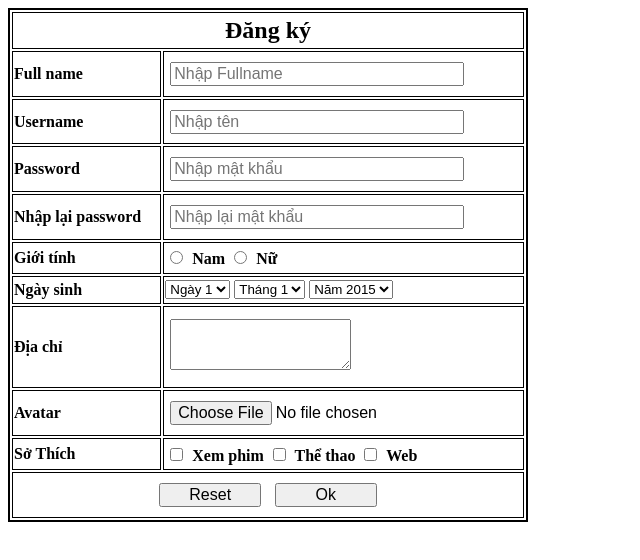
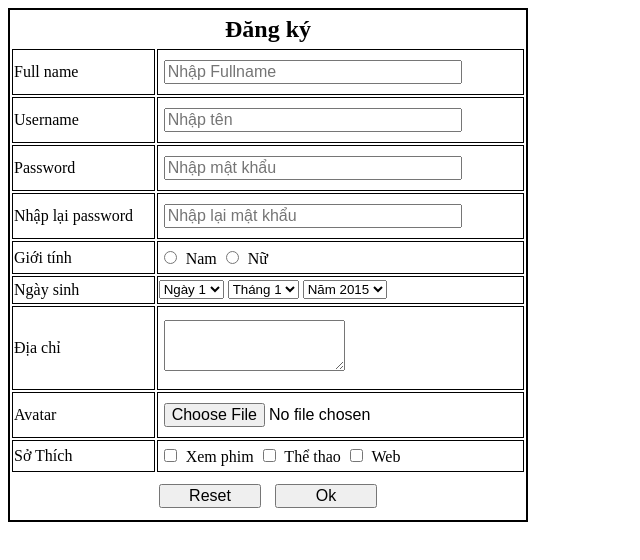
Before and after one commit to HieuNguyen06nd/Java30_Fontend, a plain HTML site: page BTVN02/index.html in a window 1280 px wide. Shown: the whole page, without its empty margins (0-640 px from the left). Drawn offline with Linux system fonts and the light colour scheme.

Commit message:
Update index.html

```diff
--- a/BTVN02/index.html
+++ b/BTVN02/index.html
@@ -13,18 +13,9 @@
         input{
             font-size: 100%;
             margin: 5px;
-            /* width: 80%; */
         }
         .width-80{
             width: 80%;
-        }
-
-        tr:first-child th{
-            text-align: center;
-        }
-        tr:last-child th{
-            text-align: center;
-            width: 20%;
         }
         tr:last-child input{
             width: 20%;
@@ -32,9 +23,8 @@
         tr{
             border: 1px solid black;
         }
-        th{
+        td{
             border: 1px solid black;
-            text-align: left;
         }
 
     </style>
@@ -47,33 +37,33 @@
                     <th colspan="2" style="width: 100%;"> <h2 style="margin: 0;">Đăng ký</h2> </th>
                 </tr>
                 <tr>
-                    <th>Full name</th>
-                    <th> <input class="width-80" type="text" placeholder="Nhập Fullname"> </th>
+                    <td>Full name</th>
+                    <td> <input class="width-80" type="text" placeholder="Nhập Fullname"> </td>
                 </tr>
                 <tr>
-                    <th>Username</th>
-                    <th> <input class="width-80" type="text" placeholder="Nhập tên"> </th>
+                    <td>Username</th>
+                    <td> <input class="width-80" type="text" placeholder="Nhập tên"> </td>
                 </tr>
                 <tr>
-                    <th>Password</th>
-                    <th> <input class="width-80" type="password" placeholder="Nhập mật khẩu"> </th>
+                    <td>Password</th>
+                    <td> <input class="width-80" type="password" placeholder="Nhập mật khẩu"> </td>
                 </tr>
                 <tr>
-                    <th>Nhập lại password</th>
-                    <th> <input class="width-80" type="password" placeholder="Nhập lại mật khẩu"> </th>
+                    <td>Nhập lại password</th>
+                    <td> <input class="width-80" type="password" placeholder="Nhập lại mật khẩu"> </td>
                 </tr>
                 <tr>
-                    <th>Giới tính</th>
-                    <th>
+                    <td>Giới tính</td>
+                    <td>
                         <input type="radio" value="Nam">
                         <label for="html">Nam</label>
                         <input type="radio" value="Nu">
                         <label for="html">Nữ</label>
-                    </th>
+                    </td>
                 </tr>
                 <tr>
-                    <th>Ngày sinh</th>
-                    <th>
+                    <td>Ngày sinh</td>
+                    <td>
                         <select name="NgaySinh" id="">
                             <option value="">Ngày 1</option>
                             <option value="">Ngày 2</option>
@@ -89,27 +79,27 @@
                             <option value="">Năm 2016</option>
                             <option value="">Năm 2017</option>
                         </select>
-                    </th>
+                    </td>
                 </tr>
                 <tr>
-                    <th>Địa chỉ</th>
-                    <th><textarea style="margin: 5px;" name="message" rows="3" cols="20">
-                        </textarea></th>
+                    <td>Địa chỉ</td>
+                    <td><textarea style="margin: 5px;" name="message" rows="3" cols="20">
+                        </textarea></td>
                 </tr>
                 <tr>
-                    <th>Avatar</th>
-                    <th><input type="file"></th>
+                    <td>Avatar</td>
+                    <td><input type="file"></td>
                 </tr>
                 <tr>
-                    <th>Sở Thích</th>
-                    <th>
+                    <td>Sở Thích</td>
+                    <td>
                         <input type="checkbox" name="" id="">
                         <label for="">Xem phim</label>
                         <input type="checkbox" name="" id="">
                         <label for="">Thể thao</label>
                         <input type="checkbox" name="" id="">
                         <label for="">Web</label>
-                    </th>
+                    </td>
                 </tr>
                 <tr>
                     <th colspan="2">
```
